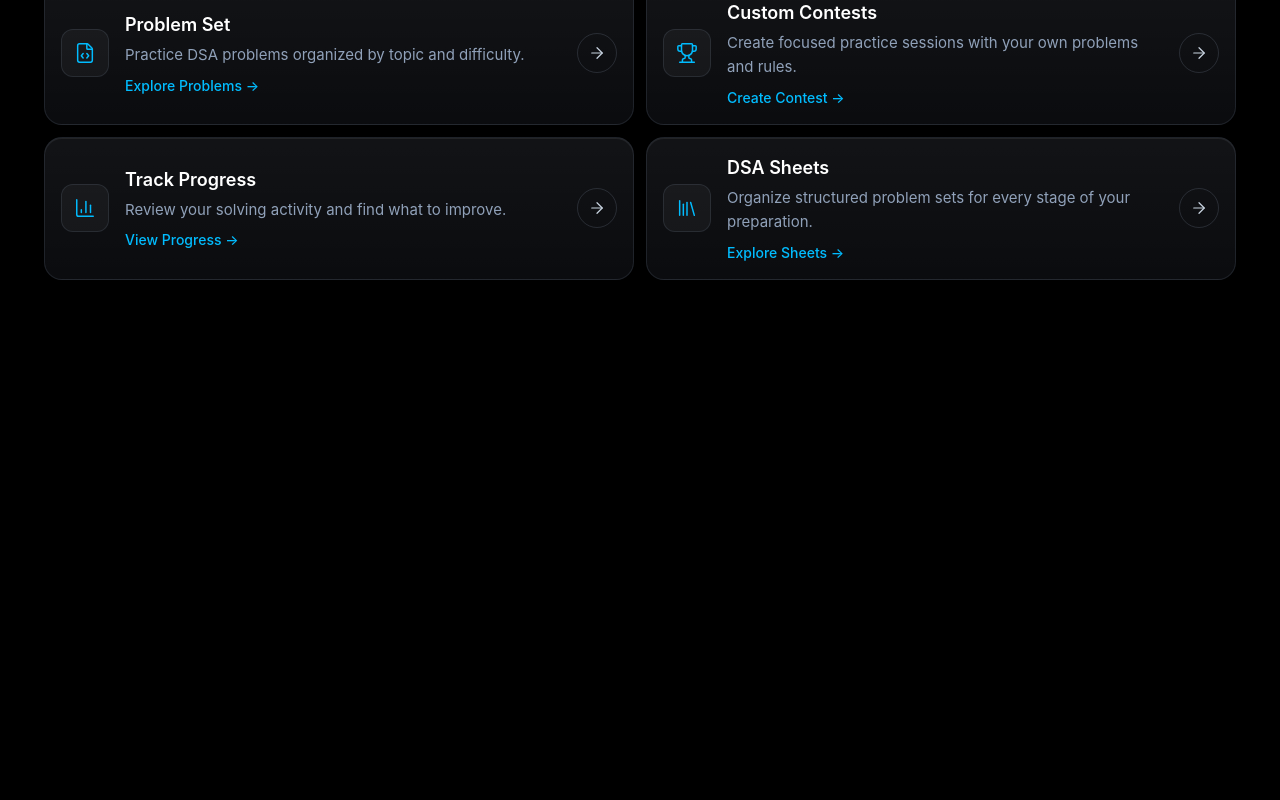
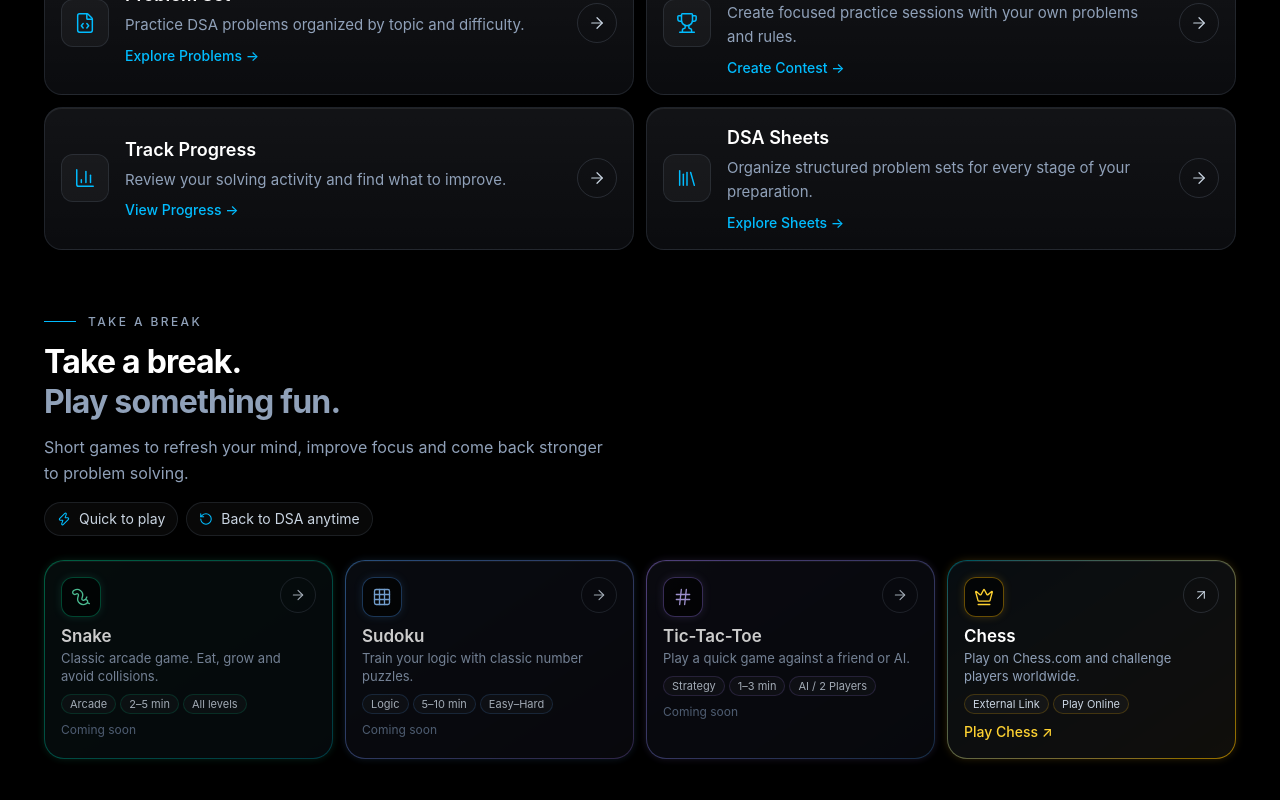
Before and after one commit to Prash072004/Codivity, a React (Vite) app in the folder frontend/: page / in a window 1280 px wide. Shown: the part 312-1112 px from the top of the page. Before the commit the page ends 800 px from the top, so only its background shows below. Built offline with nearby package versions, Linux system fonts and the light colour scheme; no server answers.

Commit message:
adding a chill section on the home page.

```diff
--- /dev/null
+++ b/frontend/src/components/GamesSection.jsx
@@ -0,0 +1,144 @@
+import { ArrowRight, ArrowUpRight, Crown, Grid3x3, Hash, RotateCcw, Worm, Zap } from "lucide-react";
+
+// Snake, Sudoku and Tic-Tac-Toe have no routes yet; leave `href` unset until they exist.
+const GAMES = [
+    {
+        title: "Snake",
+        description: "Classic arcade game. Eat, grow and avoid collisions.",
+        meta: ["Arcade", "2–5 min", "All levels"],
+        icon: Worm,
+        action: "Play Now",
+        border: "from-emerald-400/55 to-cyan-400/35 hover:from-emerald-400/85 hover:to-cyan-400/60",
+        glow: "shadow-[0_0_10px_-2px_rgba(52,211,153,0.3)] hover:shadow-[0_0_14px_-2px_rgba(52,211,153,0.45)]",
+        tile: "border-emerald-400/40 text-emerald-300 shadow-[0_0_8px_rgba(52,211,153,0.18)]",
+        accent: "text-emerald-300",
+        pill: "border-emerald-400/20",
+    },
+    {
+        title: "Sudoku",
+        description: "Train your logic with classic number puzzles.",
+        meta: ["Logic", "5–10 min", "Easy–Hard"],
+        icon: Grid3x3,
+        action: "Play Now",
+        border: "from-blue-400/60 to-violet-400/35 hover:from-blue-400/90 hover:to-violet-400/60",
+        glow: "shadow-[0_0_10px_-2px_rgba(96,165,250,0.3)] hover:shadow-[0_0_14px_-2px_rgba(96,165,250,0.45)]",
+        tile: "border-blue-400/40 text-blue-300 shadow-[0_0_8px_rgba(96,165,250,0.18)]",
+        accent: "text-blue-300",
+        pill: "border-blue-400/20",
+    },
+    {
+        title: "Tic-Tac-Toe",
+        description: "Play a quick game against a friend or AI.",
+        meta: ["Strategy", "1–3 min", "AI / 2 Players"],
+        icon: Hash,
+        action: "Play Now",
+        border: "from-violet-400/60 to-blue-400/35 hover:from-violet-400/90 hover:to-blue-400/60",
+        glow: "shadow-[0_0_10px_-2px_rgba(167,139,250,0.3)] hover:shadow-[0_0_14px_-2px_rgba(167,139,250,0.45)]",
+        tile: "border-violet-400/40 text-violet-300 shadow-[0_0_8px_rgba(167,139,250,0.18)]",
+        accent: "text-violet-300",
+        pill: "border-violet-400/20",
+    },
+    {
+        title: "Chess",
+        description: "Play on Chess.com and challenge players worldwide.",
+        meta: ["External Link", "Play Online"],
+        icon: Crown,
+        action: "Play Chess",
+        href: "https://www.chess.com/",
+        external: true,
+        border: "from-cyan-400/40 to-amber-400/60 hover:from-cyan-400/65 hover:to-amber-400/90",
+        glow: "shadow-[0_0_10px_-2px_rgba(251,191,36,0.28)] hover:shadow-[0_0_14px_-2px_rgba(251,191,36,0.42)]",
+        tile: "border-amber-400/40 text-amber-300 shadow-[0_0_8px_rgba(251,191,36,0.18)]",
+        accent: "text-amber-300",
+        pill: "border-amber-400/20",
+    },
+];
+
+const HIGHLIGHTS = [
+    { icon: Zap, label: "Quick to play" },
+    { icon: RotateCcw, label: "Back to DSA anytime" },
+];
+
+function GameCard({ game }) {
+    const { title, description, meta, icon: Icon, action, href, external, border, glow, tile, accent, pill } = game;
+    const enabled = Boolean(href);
+    const ArrowIcon = external ? ArrowUpRight : ArrowRight;
+
+    const body = (
+        <div className="flex h-full flex-col rounded-[19px] bg-[rgba(8,9,12,0.94)] p-4 shadow-[inset_0_1px_0_rgba(255,255,255,0.06)]">
+            <div className="flex items-start justify-between">
+                <span className={`flex size-10 items-center justify-center rounded-xl border bg-black/60 ${tile}`}>
+                    <Icon size={20} strokeWidth={1.6} />
+                </span>
+                <span className="flex size-9 items-center justify-center rounded-full border border-slate-400/20 text-slate-300 transition-[transform,border-color] duration-200 group-hover:translate-x-0.5 motion-reduce:transition-none motion-reduce:group-hover:translate-x-0">
+                    <ArrowIcon size={16} strokeWidth={1.6} />
+                </span>
+            </div>
+
+            <h3 className="mt-2 mb-0 text-[17px] font-semibold leading-snug text-white">{title}</h3>
+            <p className="mt-0.5 mb-0 text-[13px] leading-snug text-slate-400">{description}</p>
+
+            <div className="mt-2 flex flex-wrap gap-1">
+                {meta.map((item) => (
+                    <span key={item} className={`rounded-full border bg-white/[0.03] px-2 py-px text-[11px] text-slate-300 ${pill}`}>
+                        {item}
+                    </span>
+                ))}
+            </div>
+
+            <span className={`mt-2 ${enabled ? `text-sm font-medium ${accent}` : "text-xs text-slate-500"}`}>
+                {enabled ? `${action} ${external ? "↗" : "→"}` : "Coming soon"}
+            </span>
+        </div>
+    );
+
+    const base = `group block rounded-[20px] bg-linear-to-br p-px no-underline transition-[box-shadow,background-image] duration-200 motion-reduce:transition-none ${border} ${glow}`;
+
+    if (!enabled) {
+        return <div aria-disabled="true" className={`${base} cursor-default opacity-80`}>{body}</div>;
+    }
+
+    return (
+        <a
+            href={href}
+            {...(external ? { target: "_blank", rel: "noopener noreferrer" } : {})}
+            className={`${base} focus-visible:outline-none focus-visible:ring-2 focus-visible:ring-sky-400/60`}
+        >
+            {body}
+        </a>
+    );
+}
+
+export function GamesSection() {
+    return (
+        <section className="w-full px-4 pt-8 pb-10 font-sans md:px-6 xl:px-8">
+            <div className="flex items-center gap-3 text-xs font-medium uppercase tracking-[0.2em] text-slate-400">
+                <span className="h-px w-8 bg-sky-400" aria-hidden="true" />
+                Take a break
+            </div>
+
+            <h2 className="mt-3 mb-0 text-[1.625rem] font-bold leading-tight tracking-tight text-white sm:text-[1.75rem] md:text-[1.875rem] lg:text-[2rem]">
+                Take a break.
+                <span className="block text-slate-400">Play something fun.</span>
+            </h2>
+            <p className="mt-3 mb-0 max-w-xl text-base leading-relaxed text-slate-400">
+                Short games to refresh your mind, improve focus and come back stronger to problem solving.
+            </p>
+
+            <ul className="mt-4 mb-0 flex list-none flex-wrap gap-2 p-0">
+                {HIGHLIGHTS.map(({ icon: Icon, label }) => (
+                    <li key={label} className="flex items-center gap-2 rounded-full border border-slate-400/15 bg-white/[0.03] px-3 py-1.5 text-sm text-slate-300">
+                        <Icon size={14} strokeWidth={1.8} className="text-sky-400" />
+                        {label}
+                    </li>
+                ))}
+            </ul>
+
+            <div className="mt-6 grid gap-3 sm:grid-cols-2 xl:grid-cols-4">
+                {GAMES.map((game) => (
+                    <GameCard key={game.title} game={game} />
+                ))}
+            </div>
+        </section>
+    );
+}
--- a/frontend/src/pages/Home.jsx
+++ b/frontend/src/pages/Home.jsx
@@ -1,5 +1,6 @@
 import { Navbar } from "../components/Navbar";
 import { FeatureCard } from "../components/FeatureCard";
+import { GamesSection } from "../components/GamesSection";
 import { FileCode, Trophy, ChartColumn, Library } from "lucide-react";
 
 export function Home() {
@@ -13,7 +14,7 @@ export function Home() {
             </div>
 
             <div className="mt-3 grid items-center gap-5 md:grid-cols-[1.4fr_1fr] md:gap-10">
-                <h2 className="m-0 text-[1.75rem] font-bold leading-tight tracking-tight text-white sm:text-4xl md:text-[2.5rem] lg:text-[3rem]">
+                <h2 className="m-0 text-[1.625rem] font-bold leading-tight tracking-tight text-white sm:text-3xl md:text-[2.125rem] lg:text-[2.25rem]">
                     Everything you need to
                     <span className="block text-slate-400">grow as a problem solver.</span>
                 </h2>
@@ -53,5 +54,7 @@ export function Home() {
                 />
             </div>
         </section>
+
+        <GamesSection />
     </div>
 }
```
